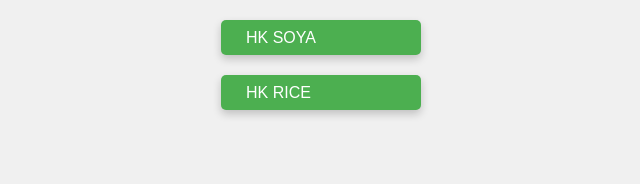
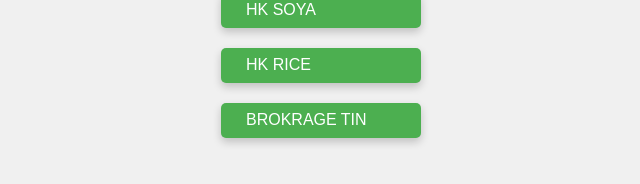
Before and after one commit to hunkaammy/HARIKESRI, a website: page index.html in a window 1280 px wide. Shown: the part 476-660 px from the top of the page, without its empty margins (319-959 px from the left). Drawn offline with Linux system fonts and the light colour scheme.

Commit message:
Update index.html

```diff
--- a/index.html
+++ b/index.html
@@ -82,6 +82,11 @@
             HK RICE
         </button>
 
+  <button class="button" id="brokrage">
+
+            BROKRAGE TIN
+        </button>
+
 
 
 
@@ -93,6 +98,10 @@
             window.location.href = 'https://www.hindustantoys.in/HARIKESRI/assets/RICE';
         };
 
+ document.getElementById('brokrage').onclick = function() {
+            window.location.href = 'https://www.hindustantoys.in/HARIKESRI/assets/brokrage';
+        };
+
     </script>
 
 
```
